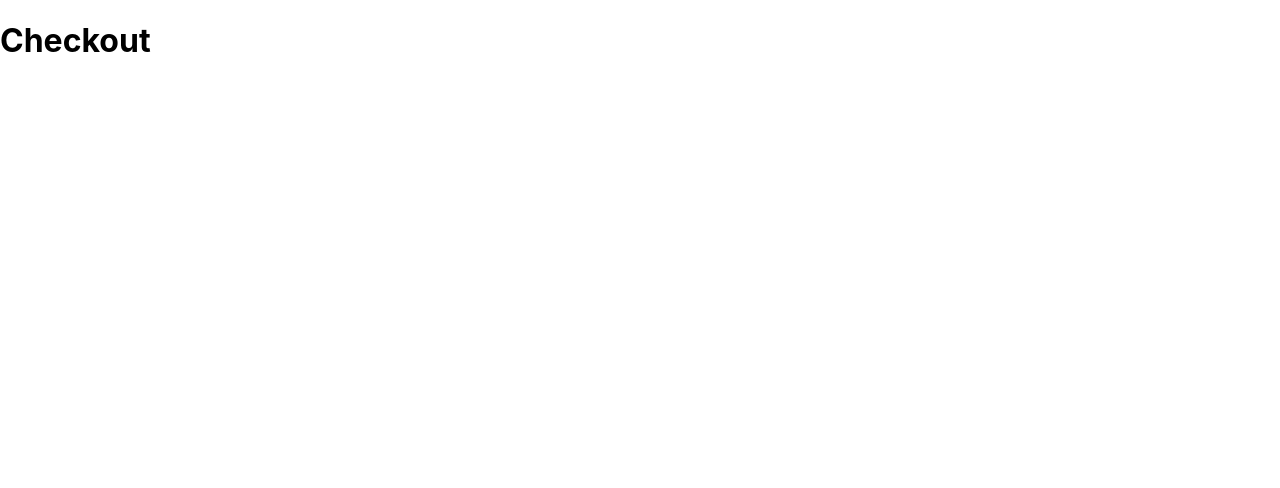
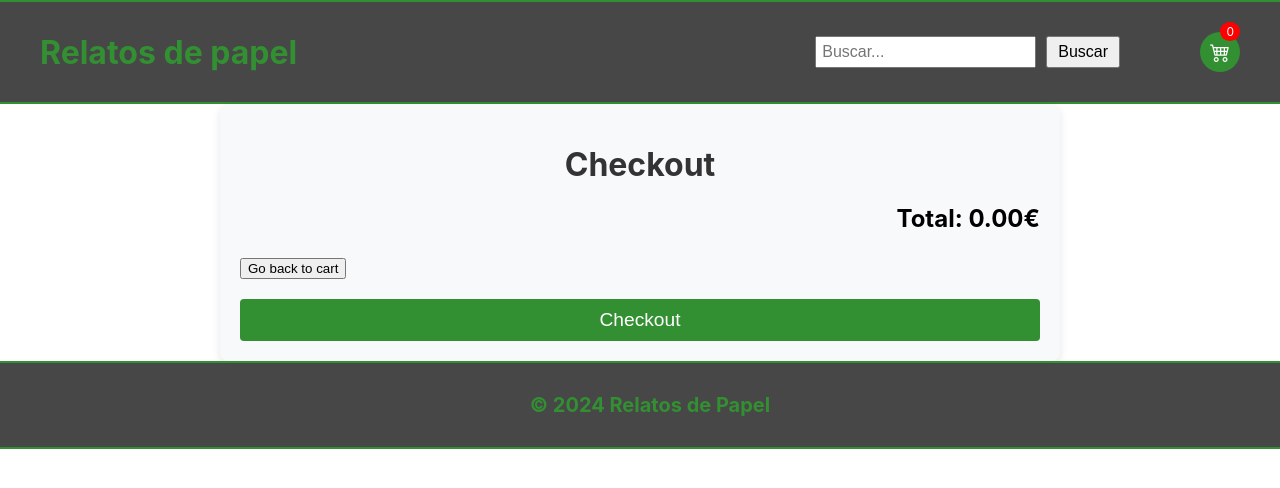
Before and after one commit to miguelmm95/Relatos_de_Papel-Front-End, a React (Create React App) app: page /Checkout in a window 1280 px wide. Shown: the top 488 px of the page. Built offline with nearby package versions, Linux system fonts and the light colour scheme; the HTML template or start-up script is replaced by a standard one.

Commit message:
checkout

```diff
--- a/src/context/CartContext.js
+++ b/src/context/CartContext.js
@@ -58,8 +58,12 @@ export const CartProvider = ({children}) => {
         })
     };
 
+    const emptyCart = () => {
+        setCart([]);
+    };
+
     return(
-        <CartContext.Provider value={{ cart, addToCart, getTotalPrice, removeItem, addItem, cartLenght: cartLength }}>
+        <CartContext.Provider value={{ cart, addToCart, getTotalPrice, removeItem, addItem, emptyCart, cartLenght: cartLength }}>
             { children }
         </CartContext.Provider>
     );
--- a/src/router/router.js
+++ b/src/router/router.js
@@ -17,7 +17,7 @@ export const BookRouter = () => {
             <Route path="/books" element={<Layout><Overview /></Layout>} />
             <Route path="/books/:id" element={<Layout><BookDetails /></Layout>} />
             <Route path="/Cart" element={<Layout><CartView /></Layout>} />
-            <Route path="/Checkout" element={<Checkout />}/>
+            <Route path="/Checkout" element={<Layout><Checkout /></Layout>}/>
             <Route path="*" element={<NotFound />} />
         </Routes>
     </BrowserRouter>
--- a/src/styles/BookDetails.css
+++ b/src/styles/BookDetails.css
@@ -5,6 +5,7 @@
     background-color: #f8f9fa;
     border-radius: 8px;
     box-shadow: 0 4px 8px rgba(0, 0, 0, 0.1);
+    min-height: 100vh;
 }
 
 .bookDetails_header {
--- /dev/null
+++ b/src/styles/Cart.css
@@ -0,0 +1,83 @@
+.cart_container {
+    max-width: 800px;
+    margin: 0 auto;
+    padding: 20px;
+    background-color: #f8f9fa;
+    border-radius: 8px;
+    box-shadow: 0 4px 8px rgba(0, 0, 0, 0.1);
+}
+
+.cart_title {
+    font-size: 2em;
+    font-weight: bold;
+    text-align: center;
+    color: #333;
+    margin-bottom: 20px;
+}
+
+.cart_text {
+    font-size: 1.2em;
+    color: #555;
+    margin-bottom: 20px;
+}
+
+.cart_list {
+    list-style-type: none;
+    padding: 0;
+}
+
+.cart_list li {
+    display: flex;
+    justify-content: space-between;
+    align-items: center;
+    padding: 10px 0;
+    border-bottom: 1px solid #ddd;
+}
+
+.cart_list li:last-child {
+    border-bottom: none;
+}
+
+.cart_button {
+    background-color: rgb(50, 143, 50);
+    color: white;
+    border: none;
+    border-radius: 4px;
+    padding: 5px 10px;
+    cursor: pointer;
+    margin-left: 10px;
+}
+
+.cart_button:hover {
+    background-color: rgb(40, 120, 40);
+}
+
+.cart_total {
+    font-size: 1.5em;
+    font-weight: bold;
+    text-align: right;
+    margin-top: 20px;
+}
+
+.cart_checkout_button {
+    display: block;
+    width: 100%;
+    background-color: rgb(50, 143, 50);
+    color: white;
+    border: none;
+    border-radius: 4px;
+    padding: 10px;
+    cursor: pointer;
+    font-size: 1.2em;
+    text-align: center;
+    margin-top: 20px;
+}
+
+.cart_checkout_button:hover {
+    background-color: rgb(40, 120, 40);
+}
+.cart_checkout_button:disabled {
+    background-color: #ccc; /* Gray background when disabled */
+    cursor: not-allowed; /* Not-allowed cursor when disabled */
+    color: #666; /* Darker text color when disabled */
+}
--- /dev/null
+++ b/src/styles/Checkout.css
@@ -0,0 +1,63 @@
+.checkout_container {
+    max-width: 800px;
+    margin: 0 auto;
+    padding: 20px;
+    background-color: #f8f9fa;
+    border-radius: 8px;
+    box-shadow: 0 4px 8px rgba(0, 0, 0, 0.1);
+}
+
+.checkout_title {
+    font-size: 2em;
+    font-weight: bold;
+    text-align: center;
+    color: #333;
+    margin-bottom: 20px;
+}
+
+.checkout_list {
+    list-style-type: none;
+    padding: 0;
+}
+
+.checkout_list li {
+    display: flex;
+    justify-content: space-between;
+    align-items: center;
+    padding: 10px 0;
+    border-bottom: 1px solid #ddd;
+}
+
+.checkout_list li:last-child {
+    border-bottom: none;
+}
+
+.checkout_total {
+    font-size: 1.5em;
+    font-weight: bold;
+    text-align: right;
+    margin-top: 20px;
+}
+
+.checkout_button {
+    display: block;
+    width: 100%;
+    background-color: rgb(50, 143, 50);
+    color: white;
+    border: none;
+    border-radius: 4px;
+    padding: 10px;
+    cursor: pointer;
+    font-size: 1.2em;
+    text-align: center;
+    margin-top: 20px;
+}
+
+.checkout_button:hover {
+    background-color: rgb(40, 120, 40);
+}
+
+.checkout_button:disabled {
+    background-color: #ccc;
+    cursor: not-allowed;
+}
--- a/src/styles/Header.css
+++ b/src/styles/Header.css
@@ -14,6 +14,7 @@
     font-weight: bold;
     text-align: center;
     margin-left: 20px;
+    cursor: pointer;
 }
 
 .header_searchBar {
@@ -44,6 +45,7 @@
     display: flex;
     align-items: center;
     justify-content: center;
+    cursor: pointer;
 }
 
 .header_cart_length{
--- a/src/styles/Overview.css
+++ b/src/styles/Overview.css
@@ -35,4 +35,5 @@ body, html {
     background-color: #2c2a2a;
     width: 100%; /* Ensure it takes full width */
     box-sizing: border-box; /* Include padding and border in element's total width and height */
+    min-height: 100vh;
 }
--- a/src/views/CartView.js
+++ b/src/views/CartView.js
@@ -1,6 +1,7 @@
 import React, { useContext } from "react";
 import { CartContext } from "../context/CartContext";
 import { useNavigate } from "react-router-dom";
+import "../styles/Cart.css";
 
 const CartView = () => {
 
@@ -23,20 +24,20 @@ const CartView = () => {
     };
 
     return(
-        <div>
-            <h1>Shopping Cart</h1>
-            <p> Total items: {cartLenght}</p>
-            <ul>
+        <div className="cart_container">
+            <h1 className="cart_title">Shopping Cart</h1>
+            <p className="cart_text"> Total items: {cartLenght}</p>
+            <ul className="cart_list">
                 {cart.map(item => (
                     <li key={item.id}>
                         {item.title} - {item.amount}
-                        <button onClick={() => handleAddItem(item.id)}>+</button>
-                        <button onClick={() => handleRemoveItem(item.id)}>-</button>
+                        <button className="cart_button" onClick={() => handleAddItem(item.id)}>+</button>
+                        <button className="cart_button" onClick={() => handleRemoveItem(item.id)}>-</button>
                     </li>
                 ))}
             </ul>
-            <p>Total: {getTotalPrice()}€</p>
-            <button onClick={handleNavigate}>Go to checkout</button>
+            <p className="cart_total">Total: {getTotalPrice()}€</p>
+            <button className="cart_checkout_button" onClick={handleNavigate} disabled={cart.length === 0}>Go to checkout</button>
         </div>
     );
 };
--- a/src/views/Checkout.js
+++ b/src/views/Checkout.js
@@ -1,10 +1,32 @@
 import React, { useContext } from "react";
 import { CartContext } from "../context/CartContext";
+import { useNavigate } from "react-router-dom";
+import "../styles/Checkout.css";
 
 export const Checkout = () => {
+
+    const navigate = useNavigate();
+    const { cart, getTotalPrice, emptyCart } = useContext(CartContext);
+
+    const handleCheckout = () => {
+        alert(`Your total price is ${getTotalPrice()}€. Thank you for your purchase!`);
+        emptyCart();
+        navigate("/books");
+    };
+
     return (
-        <div>
-            <h1>Checkout</h1>
+        <div className="checkout_container">
+            <h1 className="checkout_title">Checkout</h1>
+            <ul className="checkout_list">
+                {cart.map(item => (
+                    <li key={item.id}>
+                        {item.title} - {item.amount}
+                    </li>
+                ))}
+            </ul>
+            <p className="checkout_total">Total: {getTotalPrice()}€</p>
+            <button onClick={() => navigate("/Cart")}>Go back to cart</button>
+            <button className="checkout_button" onClick={handleCheckout}>Checkout</button>
         </div>
     );
 };
```
